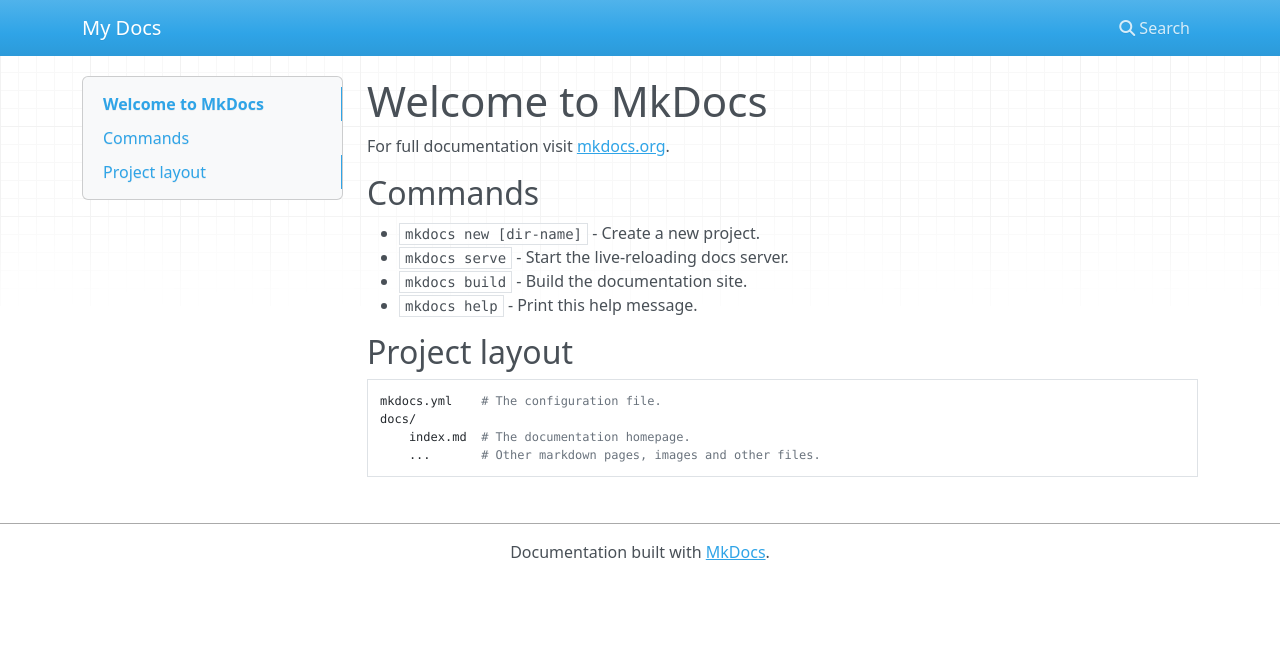
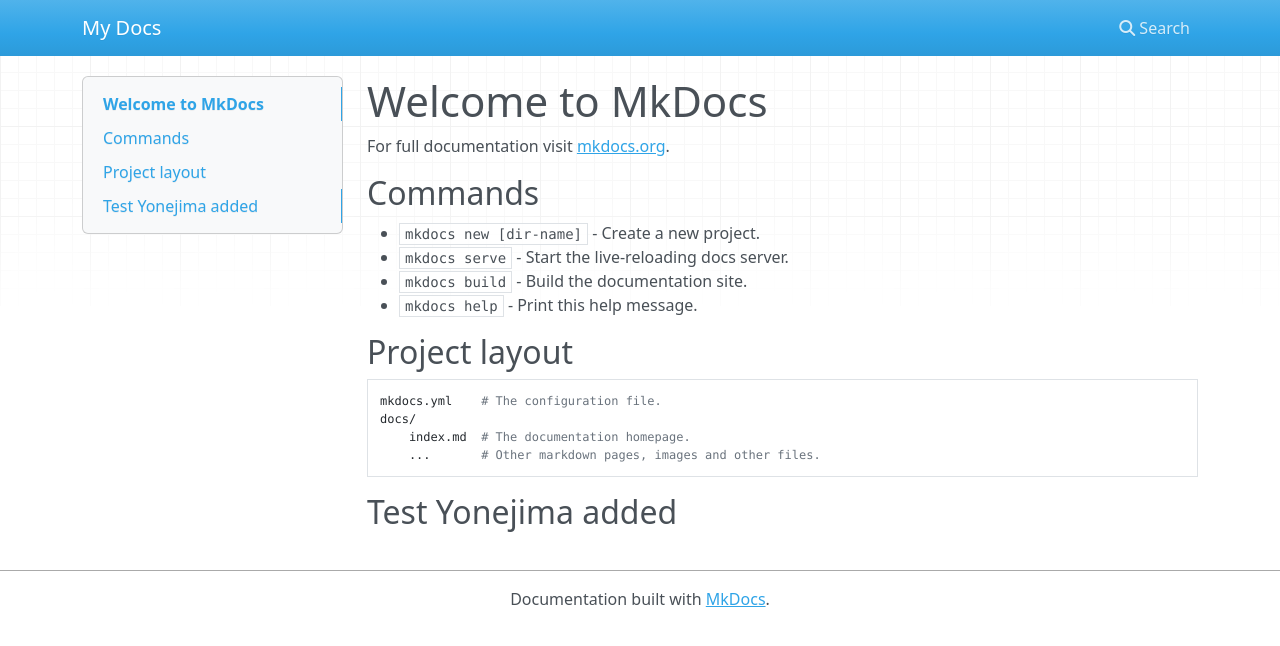
Before and after one commit to codesmith/mkdocstest, an MkDocs documentation site: the page built from docs/index.md, in a window 1280 px wide. Shown: the top 646 px of the page. Built offline with MkDocs 1.6.1, drawn with Linux system fonts in a browser that asks for light colours; nearby versions of some CDN libraries.

Commit message:
Update index.md

```diff
--- a/docs/index.md
+++ b/docs/index.md
@@ -15,3 +15,5 @@
     docs/
         index.md  # The documentation homepage.
         ...       # Other markdown pages, images and other files.
+
+## Test Yonejima added
```
